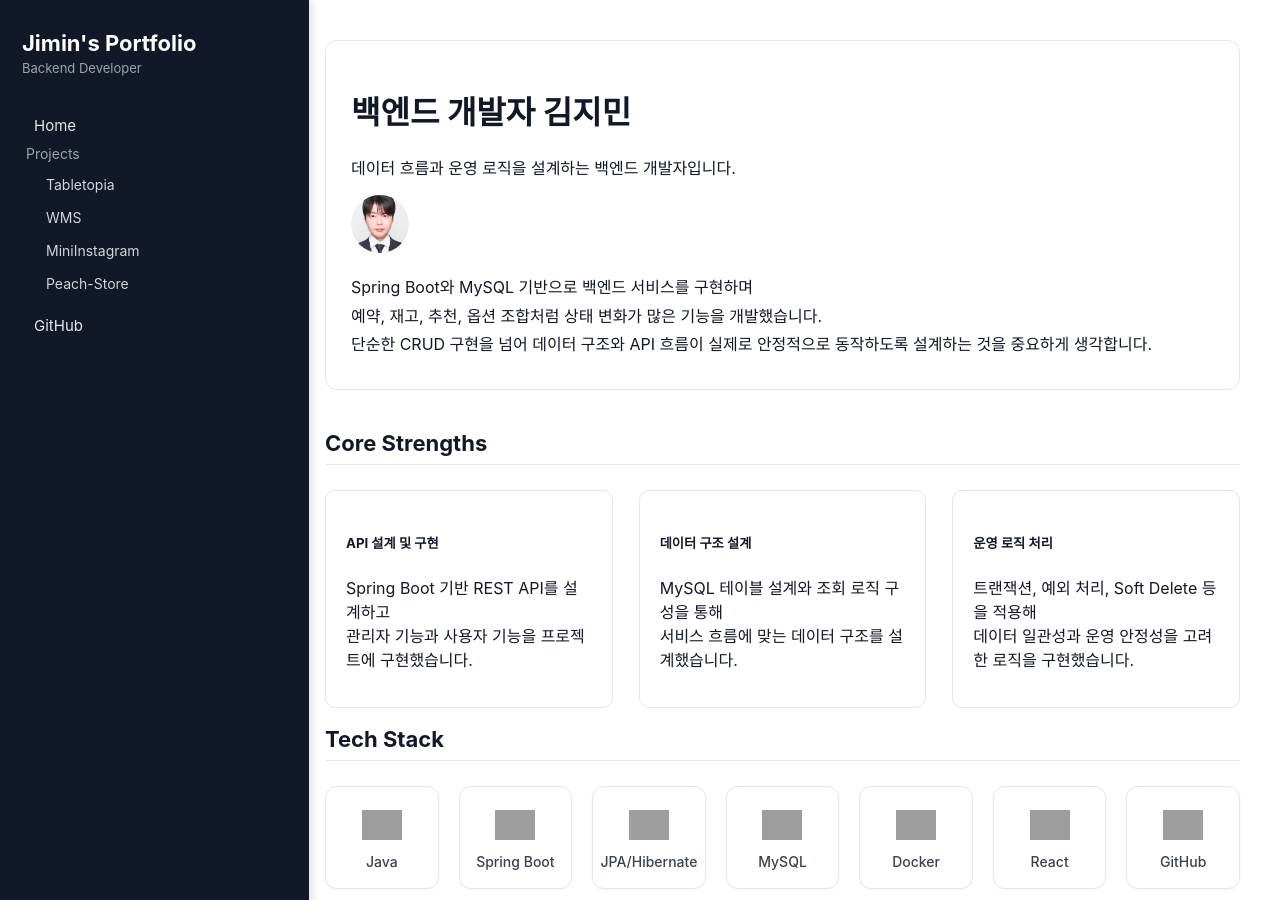
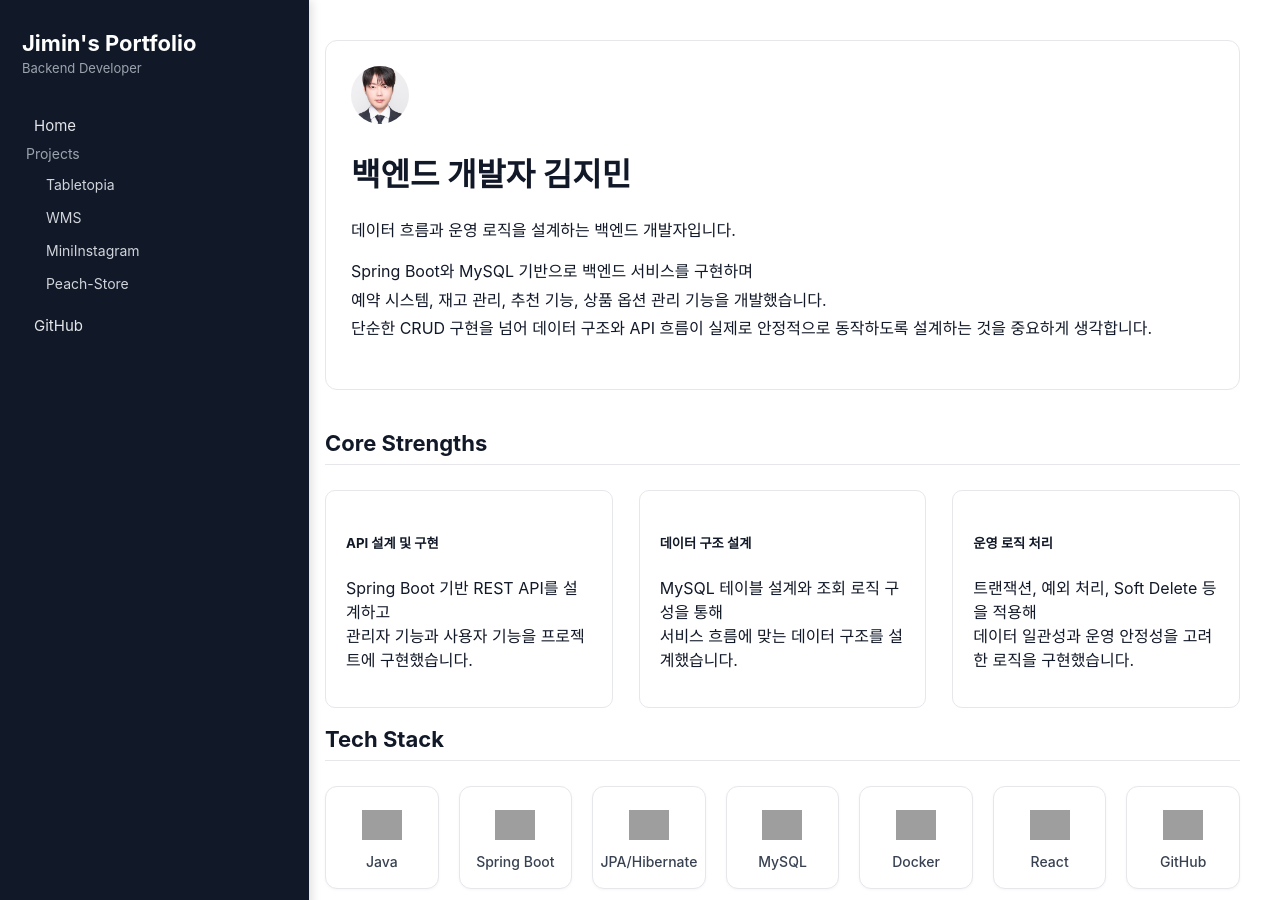
Before and after one commit to Shypanda0119/shypanda0119.github.io, a Jekyll site: the page built from index.html, in a window 1280 px wide and 900 px high, cut to the strip 0-900 px from the top of the window. Built offline with Jekyll 4.4.1, drawn with Linux system fonts in a browser that asks for light colours; the list of posts is cut into pages by our own code; grey boxes are pictures that could not be loaded.

Commit message:
Update index.html

```diff
--- a/index.html
+++ b/index.html
@@ -4,19 +4,28 @@ title: Home
 ---
 
 <div class="hero-section">
+
+  <div class="d-flex align-items-center">
+
+    <img src="/assets/img/PROFILE.PNG" class="profile-img me-4">
+
+    <div>
       <h1 class="fw-bold">백엔드 개발자 김지민</h1>
-  <p class="lead mt-3">
+
+      <p class="lead mt-2">
         데이터 흐름과 운영 로직을 설계하는 백엔드 개발자입니다.
       </p>
 
-  <div class="d-flex align-items-center mt-4">
-    <img src="/assets/img/PROFILE.PNG" class="profile-img me-3">
-    <p style="line-height: 1.8; margin-bottom: 0;">
+      <p style="line-height: 1.8;">
         Spring Boot와 MySQL 기반으로 백엔드 서비스를 구현하며<br>
-      예약, 재고, 추천, 옵션 조합처럼 상태 변화가 많은 기능을 개발했습니다.<br>
+        예약 시스템, 재고 관리, 추천 기능, 상품 옵션 관리 기능을 개발했습니다.<br>
         단순한 CRUD 구현을 넘어 데이터 구조와 API 흐름이 실제로 안정적으로 동작하도록 설계하는 것을 중요하게 생각합니다.
       </p>
+
     </div>
+
+  </div>
+
 </div>
 
 <!-- 핵심 역량 -->
```
Lines whose indentation alone changed are shown as unchanged.
